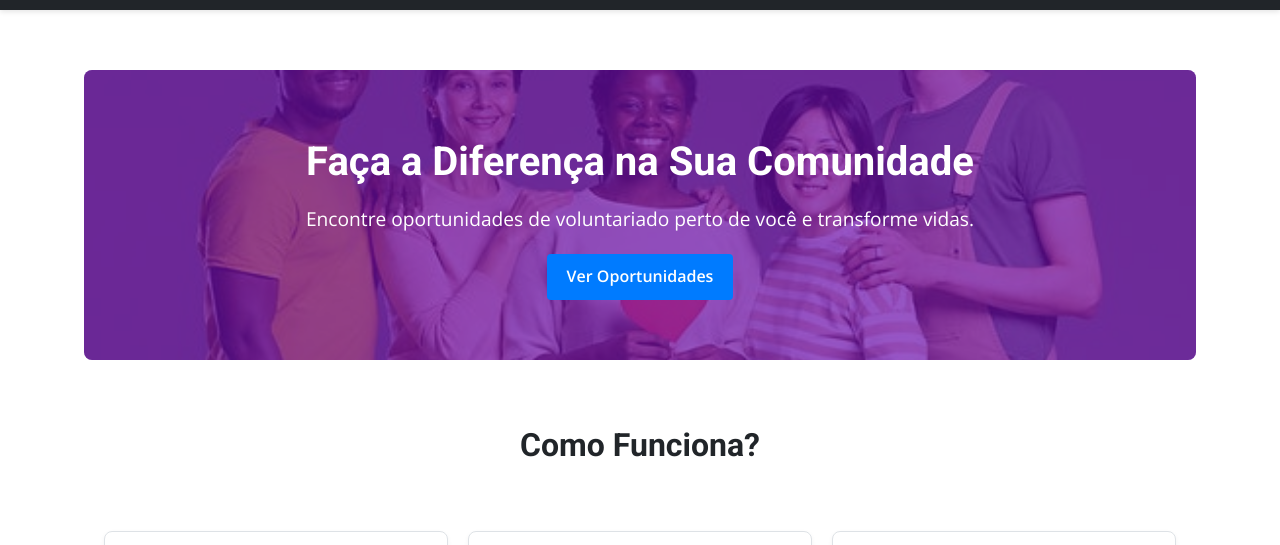
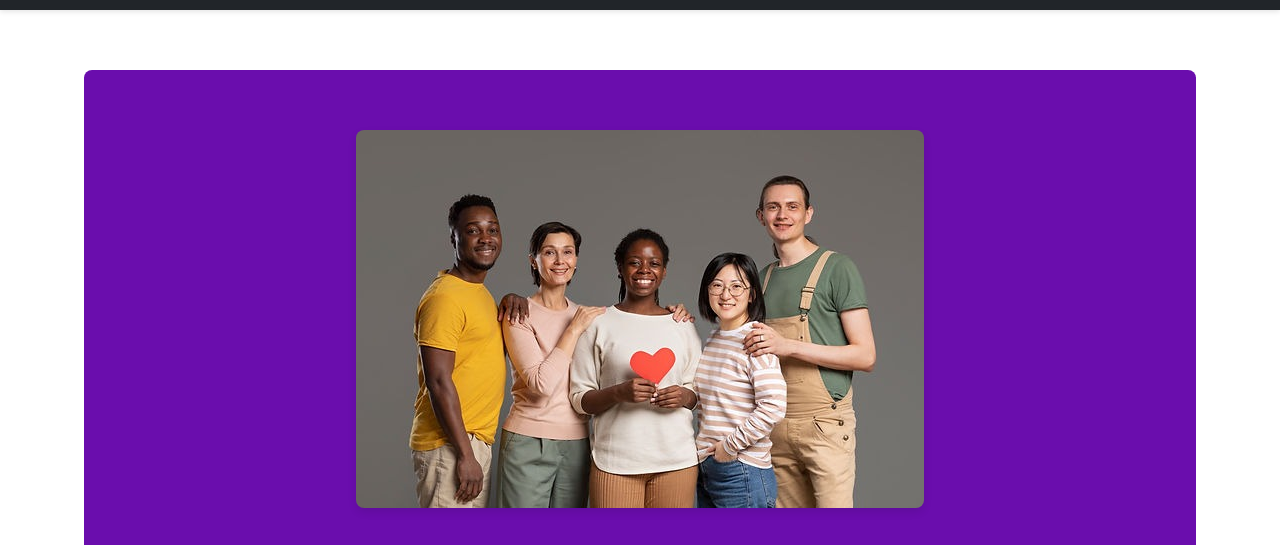
Before and after one commit to Lunodavincci/projetoFinalRaul, a plain HTML site: page index.html in a window 1280 px wide. Shown: the part 178-723 px from the top of the page. Drawn offline with nearby package versions, Linux system fonts and the light colour scheme.

Commit message:
mudei a main image

```diff
--- a/index.html
+++ b/index.html
@@ -41,8 +41,7 @@
     <main>
         <section id="hero">
             <img src="images/voluntarios.jpg" alt="Pessoas voluntariando em diversas atividades" class="hero-image">
-            <article>
-                <h2>Faça a Diferença na Sua Comunidade</h2>
+            <article class="hero-content"> <h2>Faça a Diferença na Sua Comunidade</h2>
                 <p>Encontre oportunidades de voluntariado perto de você e transforme vidas.</p>
                 <a href="pages/oportunidades.html" class="button">Ver Oportunidades</a>
             </article>
--- a/styles/style.css
+++ b/styles/style.css
@@ -194,12 +194,11 @@ footer {
 
 /* --- INDEX.HTML --- */
 #hero {
-    background-color: var(--secondary-color);
+    background-color: var(--secondary-color); /* Fundo da seção */
     color: var(--white);
     text-align: center;
     padding: var(--spacing-xl) var(--spacing-md);
     border-radius: var(--border-radius-md);
-    position: relative;
     overflow: hidden;
     display: flex;
     flex-direction: column;
@@ -208,29 +207,27 @@ footer {
 }
 
 .hero-image {
-    position: absolute;
-    top: 0;
-    left: 0;
-    width: 100%;
-    height: 100%;
-    object-fit: cover;
-    opacity: 0.3;
-    z-index: 0;
+    display: block;
+    max-width: 100%;
+    height: auto;
+    margin-bottom: var(--spacing-lg);
+    border-radius: var(--border-radius-md);
+    box-shadow: 0 4px 8px rgba(0, 0, 0, 0.1);
 }
 
-#hero article {
-    position: relative;
-    z-index: 1;
+.hero-content {
     max-width: 800px;
+    text-align: center;
 }
 
 #hero h2 {
-    color: var(--white);
+    color: white;
     font-size: 2.5em;
     margin-bottom: var(--spacing-sm);
 }
 
 #hero p {
+    color: white;
     font-size: 1.2em;
     margin-bottom: var(--spacing-md);
 }
```
